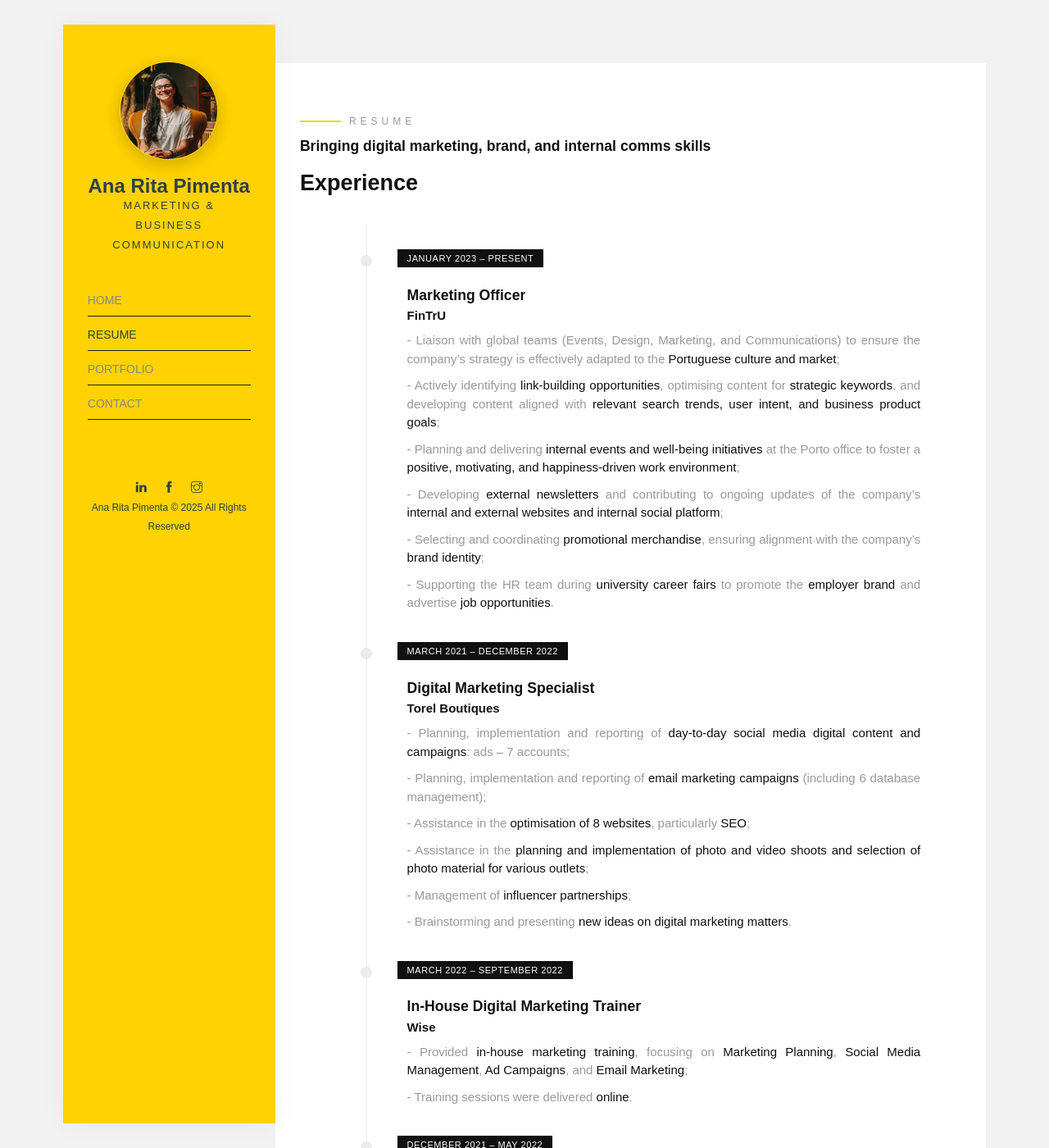
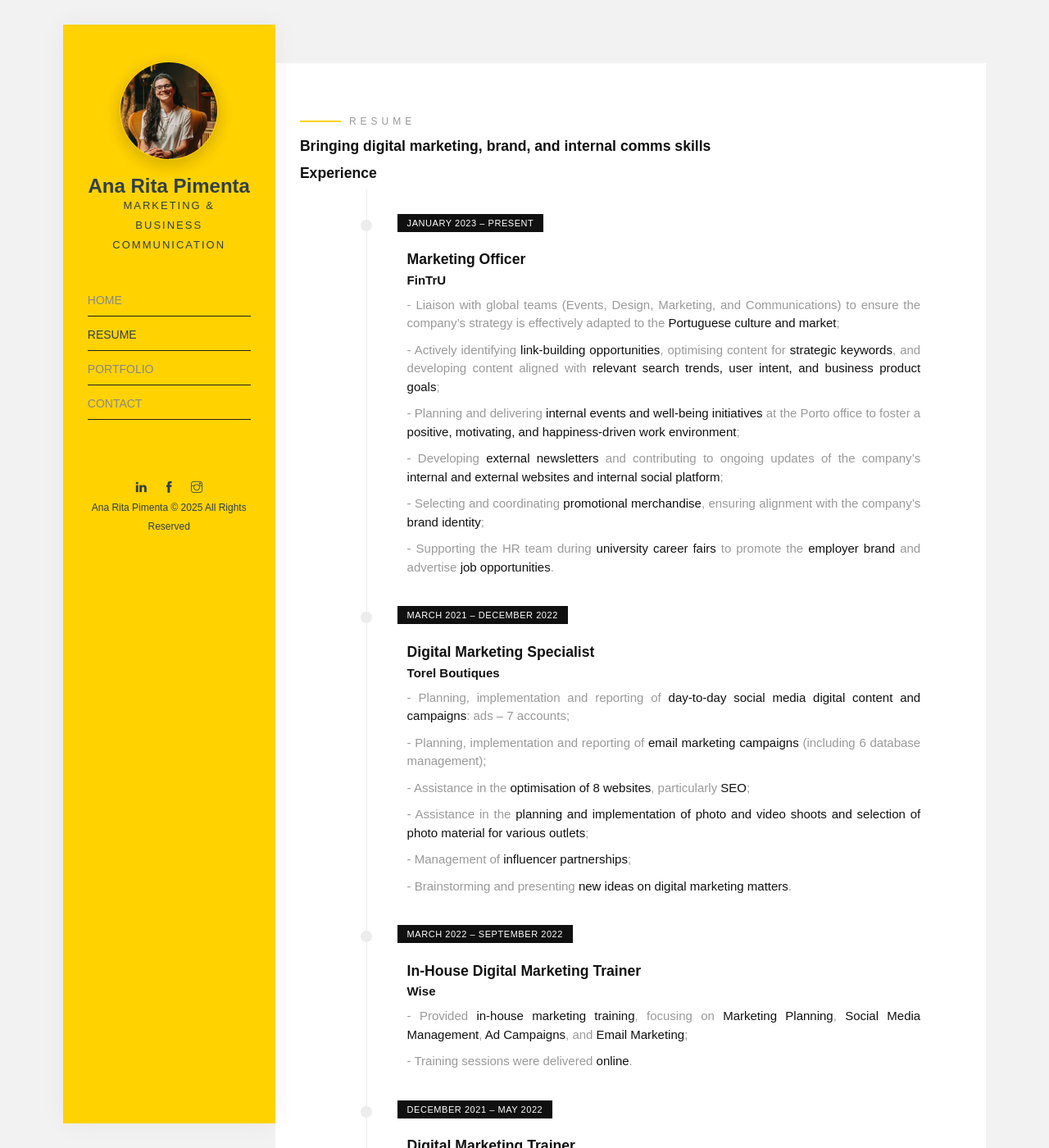
Before and after one commit to anaritapimenta/anaritapimenta.github.io, a Jekyll site: the page built from resume.html, in a window 1280 px wide and 1400 px high. Shown: the whole window at 82% size. Built offline with Jekyll 4.4.1, drawn with Linux system fonts in a browser that asks for light colours; some web fonts are replaced; some of the changed text lies outside the part shown.

Commit message:
Update resume.html

```diff
--- a/resume.html
+++ b/resume.html
@@ -6,10 +6,10 @@
 
 <style>
   h1, h2, h3 {
-    font-size: 1.1rem;
-    font-weight: 600;
-    margin-top: 0.5em;
-    margin-bottom: 0.3em;
+    font-size: 1.1rem !important;
+    font-weight: 600 !important;
+    margin-top: 0.5em !important;
+    margin-bottom: 0.3em !important;
   }
 </style>
 
@@ -205,7 +205,16 @@
               <span class="timeline-date">September 2012 – July 2015</span>
               <h3>Degree in Business Communication</h3>
               <h4>Instituto Superior de Contabilidade e Administração do Porto (ISCAP)</h4>
-              <p><strong>English</strong>, <strong>Spanish</strong> and (basic) <strong>German</strong>; theoretical/practical knowledge related to business: <strong>management</strong>, <strong>corporate communication</strong>, <strong>advertising</strong>, <strong>media</strong>, <strong>marketing</strong>, and <strong>public relations</strong>.</p>
+              <p><strong>English</strong>, <strong>Spanish</strong> and (basic) <strong>German</strong>; theoretical/practical knowledge related to business: <strong>management</strong>, <strong>corporate communication</strong>, <strong>information</strong> and <strong>communication technologies</strong>, <strong>commercial law</strong> and many others.</p>
+            </article>
+          </li>
+
+          <li>
+            <article class="timeline-content" role="listitem">
+              <span class="timeline-date">September 2012 – July 2015</span>
+              <h3>Technician in Marketing and Communication</h3>
+              <h4>Escola Secundária de Camilo Castelo Branco</h4>
+              <p>Higher Professional Technical Course in Marketing and Communication.</p>
             </article>
           </li>
         </ul>
@@ -213,3 +222,37 @@
     </div>
   </div>
 </section>
+
+<div class="divider1" role="separator" aria-hidden="true"></div>
+
+<section class="resume" role="region" aria-labelledby="skills-heading">
+  <div class="container-fluid">
+    <div class="row">
+      <div class="col-md-12">
+        <span class="heading-meta style-1">Resume</span>
+        <h2 class="heading animate-box" id="skills-heading" data-animate-effect="fadeInLeft">
+          Skills
+        </h2>
+      </div>
+    </div>
+    <div class="row">
+      <div class="col-md-12 animate-box" data-animate-effect="fadeInLeft">
+        <ul>
+          <li>Project Management</li>
+          <li>Social Media Marketing</li>
+          <li>Digital Marketing & Strategy</li>
+          <li>Branding & Brand Management</li>
+          <li>Internal Communications</li>
+          <li>Marketing Communication</li>
+          <li>Content Creation & Marketing</li>
+          <li>SEO & SEM</li>
+          <li>Email Marketing</li>
+          <li>Event Planning & Execution</li>
+          <li>Data Analysis</li>
+          <li>Influencer Marketing</li>
+          <li>Copywriting</li>
+        </ul>
+      </div>
+    </div>
+  </div>
+</section>
```
